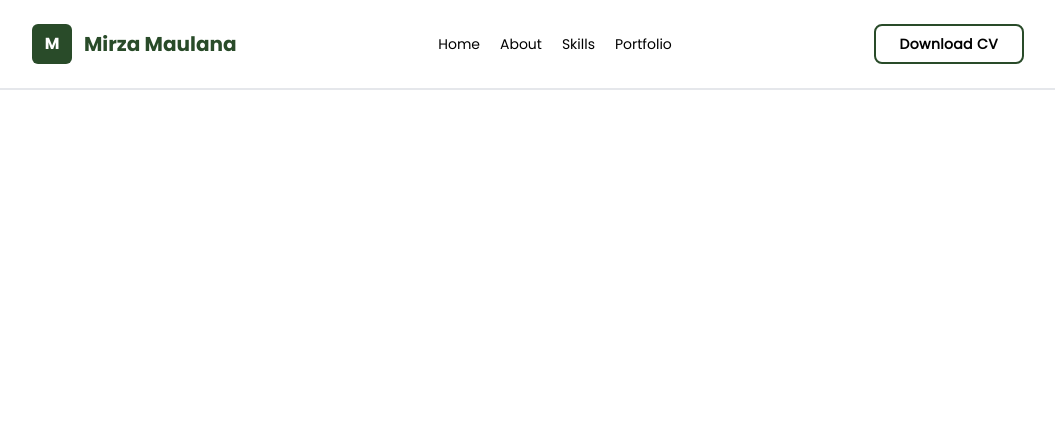
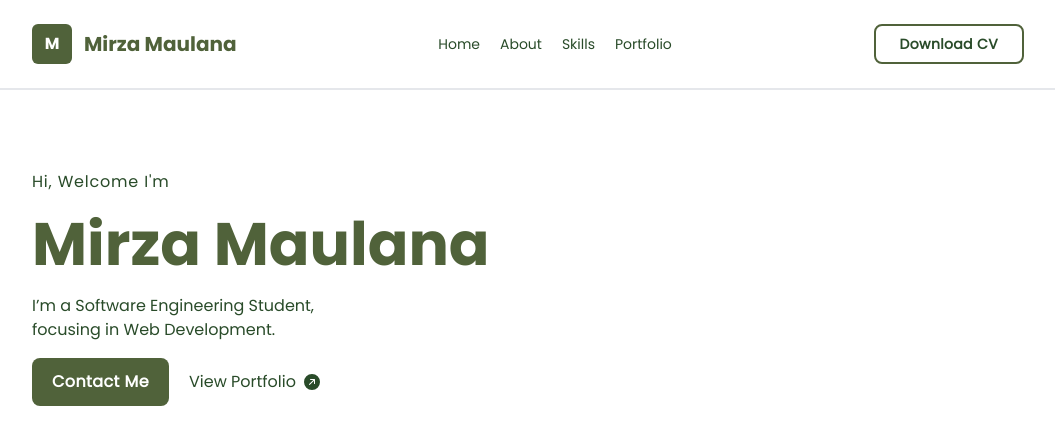
Before and after one commit to MirzaMaulana/Personal-Website, a Next.js app: page / in a window 1280 px wide. Shown: the top 444 px of the page, without its empty margins (112-1167 px from the left). Built offline with nearby package versions, Linux system fonts and the light colour scheme.

Commit message:
feat: create component header for home page

```diff
--- a/app/page.tsx
+++ b/app/page.tsx
@@ -1,5 +1,9 @@
-import Image from "next/image";
+import HeaderHome from "@/components/HeaderHome/HeaderHome";
 
 export default function Home() {
-  return <main></main>;
+  return (
+    <main>
+      <HeaderHome />
+    </main>
+  );
 }
--- /dev/null
+++ b/components/HeaderHome/HeaderHome.tsx
@@ -0,0 +1,47 @@
+import React from "react";
+import PaddingContainer from "../common/PaddingContainer/PaddingContainer";
+import Link from "next/link";
+import Button from "../common/Button/Button";
+
+export default function HeaderHome() {
+  return (
+    <PaddingContainer>
+      <section className="mt-20 font-poppins">
+        <p className="text-forest-green font-poppins font-medium tracking-wider">
+          Hi, Welcome I'm
+        </p>
+        <h1 className="font-poppins-bold text-moss-green my-5 text-4xl md:text-6xl ">
+          Mirza Maulana
+        </h1>
+        <p className="my-4 text-md text-forest-green">
+          I’m a Software Engineering Student,
+          <br />
+          focusing in Web Development.
+        </p>
+        <div className="flex gap-5 items-center">
+          <Link href={"/contact"} className="font-semibold tracking-wide">
+            <Button background={"moss"} className="text-white" rounded={"lg"}>
+              Contact Me
+            </Button>
+          </Link>
+          <Link
+            href={"/portfolio"}
+            className="flex items-center gap-2 text-forest-green"
+          >
+            View Portfolio{" "}
+            <svg
+              xmlns="http://www.w3.org/2000/svg"
+              width="16"
+              height="16"
+              fill="currentColor"
+              className="bi bi-arrow-up-right-circle-fill"
+              viewBox="0 0 16 16"
+            >
+              <path d="M0 8a8 8 0 1 0 16 0A8 8 0 0 0 0 8m5.904 2.803a.5.5 0 1 1-.707-.707L9.293 6H6.525a.5.5 0 1 1 0-1H10.5a.5.5 0 0 1 .5.5v3.975a.5.5 0 0 1-1 0V6.707z" />
+            </svg>
+          </Link>
+        </div>
+      </section>
+    </PaddingContainer>
+  );
+}
--- /dev/null
+++ b/components/common/Button/Button.tsx
@@ -0,0 +1,46 @@
+import React, { ReactNode } from "react";
+
+enum ColorProps {
+  forest = "forest-green",
+  moss = "moss-green",
+  olive = "olive-green",
+  pale = "pale-mint",
+}
+
+enum RoundedProps {
+  md,
+  lg,
+  full,
+}
+
+interface ButtonProps {
+  border?: boolean;
+  background?: keyof typeof ColorProps;
+  borderColor?: keyof typeof ColorProps;
+  rounded?: keyof typeof RoundedProps;
+  children: ReactNode;
+  className?: string;
+}
+
+const Button: React.FC<ButtonProps> = ({
+  border,
+  background,
+  children,
+  className,
+  borderColor,
+  rounded,
+}) => {
+  return (
+    <button
+      className={`px-5 py-3 outline-none ${
+        rounded ? `rounded-${rounded}` : ""
+      } ${background ? `bg-${ColorProps[background]}` : ""}  ${
+        border ? "border-2" : ""
+      } ${borderColor ? `border-${ColorProps[borderColor]}` : ""} ${className}`}
+    >
+      {children}
+    </button>
+  );
+};
+
+export default Button;
--- a/components/common/Navbar/Navbar.tsx
+++ b/components/common/Navbar/Navbar.tsx
@@ -15,7 +15,7 @@ export default function Navbar({}) {
               Mirza Maulana
             </p>
           </Link>
-          <ul className="flex font-poppins space-x-5 list-none">
+          <ul className="flex font-poppins space-x-5 list-none text-forest-green">
             <li>
               <Link href={"/"} className="text-sm">
                 Home
@@ -37,8 +37,8 @@ export default function Navbar({}) {
               </Link>
             </li>
           </ul>
-          <div className="px-6 py-2 border-2 border-moss-green rounded-lg hover:bg-moss-green hover:text-white text-sm font-semibold tracking-wide">
-            <p className="font-poppins">Download CV</p>
+          <div className="px-6 py-2 border-2 border-moss-green rounded-lg text-forest-green cursor-pointer hover:bg-moss-green hover:text-white text-sm font-semibold tracking-wide">
+            <p className="font-poppins ">Download CV</p>
           </div>
         </div>
       </PaddingContainer>
--- a/components/common/PaddingContainer/PaddingContainer.tsx
+++ b/components/common/PaddingContainer/PaddingContainer.tsx
@@ -5,7 +5,11 @@ interface PaddingContainerProps {
 }
 
 const PaddingContainer: FC<PaddingContainerProps> = ({ children }) => {
-  return <div className="max-w-screen-xl w-full px-36 m-auto">{children}</div>;
+  return (
+    <div className="max-w-screen-xl w-full md:px-36 m-auto px-8">
+      {children}
+    </div>
+  );
 };
 
 export default PaddingContainer;
--- a/tailwind.config.ts
+++ b/tailwind.config.ts
@@ -15,9 +15,9 @@ const config: Config = {
       },
       colors: {
         "forest-green": "#294B29",
-        "moss-green": "#294B29",
-        "olive-green": "#294B29",
-        "pale-mint": "#294B29",
+        "moss-green": "#50623A",
+        "olive-green": "#789461",
+        "pale-mint": "#DBE7C9",
       },
       fontFamily: {
         poppins: "Poppins",
```
